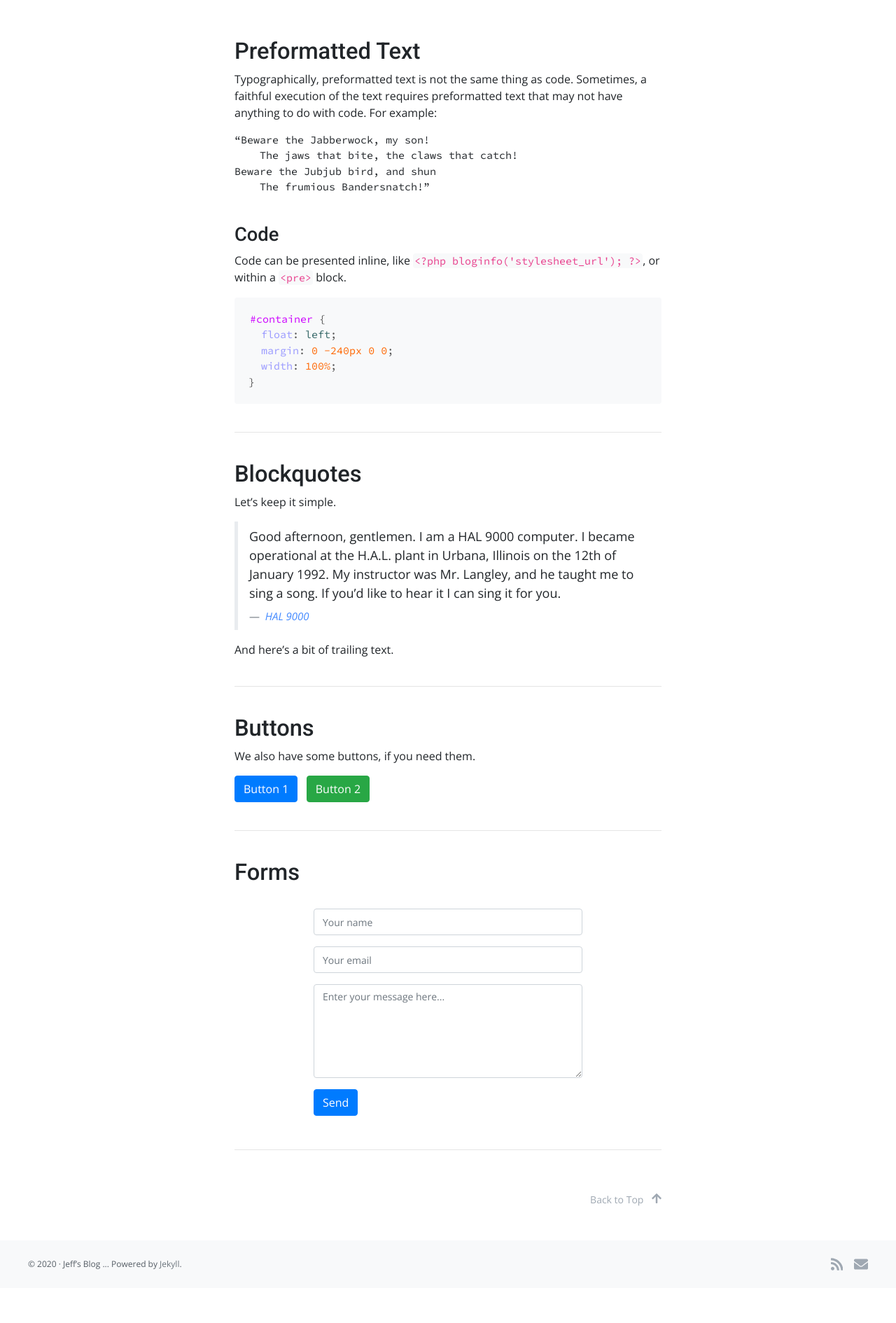
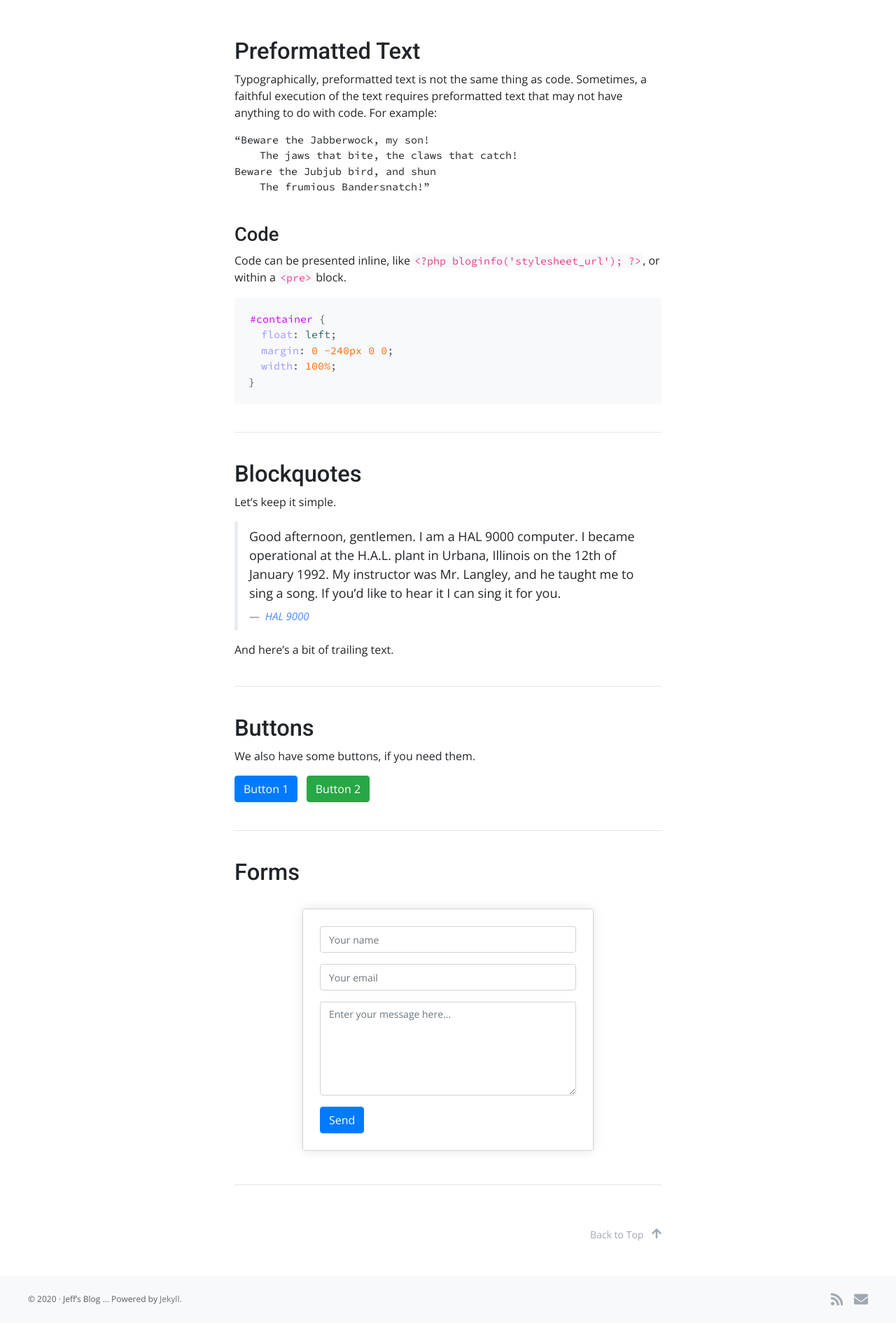
Before and after one commit to jefx07/jefx07.github.io, a Jekyll site: the page built from test_1.md, in a window 1280 px wide. Shown: the part 1917-3807 px from the top of the page at 70% size. Built offline with Jekyll 4.4.1, drawn with Linux system fonts in a browser that asks for light colours; before the commit the page ends 3757 px from its top, so only the background shows below that.

Commit message:
More forms tweaks

```diff
--- a/_sass/site-custom.scss
+++ b/_sass/site-custom.scss
@@ -510,11 +510,21 @@ body {
 // miscellaneous
 //
 
-.formspree {
-  max-width: 24rem;
+// stylelint-disable selector-max-id
+#formspree {
+  max-width: 26rem;
+  padding: 1.5rem;
   margin: 2rem auto 3rem;
+  border: 1px solid $gray-400;
+  border-radius: .25rem;
+  box-shadow: 0 0 16px 0 rgba(0, 0, 0, .1);
+
+  & ::placeholder {
+    font-size: $font-size-sm;
+    //font-size: .825rem;
+  }
 }
-
+// stylelint-enable selector-max-id
 
 // Back to Top
 
--- a/test_1.md
+++ b/test_1.md
@@ -161,7 +161,7 @@ We also have some buttons, if you need them.
 
 ## Forms
 
-<form class="formspree" method="POST" action="https://formspree.io/YOUREMAILHERE">
+<form id="formspree" method="POST" action="https://formspree.io/YOUREMAILHERE">
   <div class="form-group">
     <label class="sr-only" for="inputName">Name</label>
     <input class="form-control" type="text" name="name" id="inputName" placeholder="Your name" required>
@@ -174,9 +174,7 @@ We also have some buttons, if you need them.
     <label class="sr-only" for="inputMessage">Message</label>
     <textarea class="form-control" name="message" id="inputMessage" placeholder="Enter your message here..." rows="5"></textarea>
   </div>
-
   <input type="hidden" name="_subject" value="New submission!">
-  <input type="hidden" name="_format" value="plain">
   <input type="text" name="_gotcha" aria-hidden="true" style="display:none">
   <button class="btn btn-primary" type="submit">Send</button>
 </form>
```
